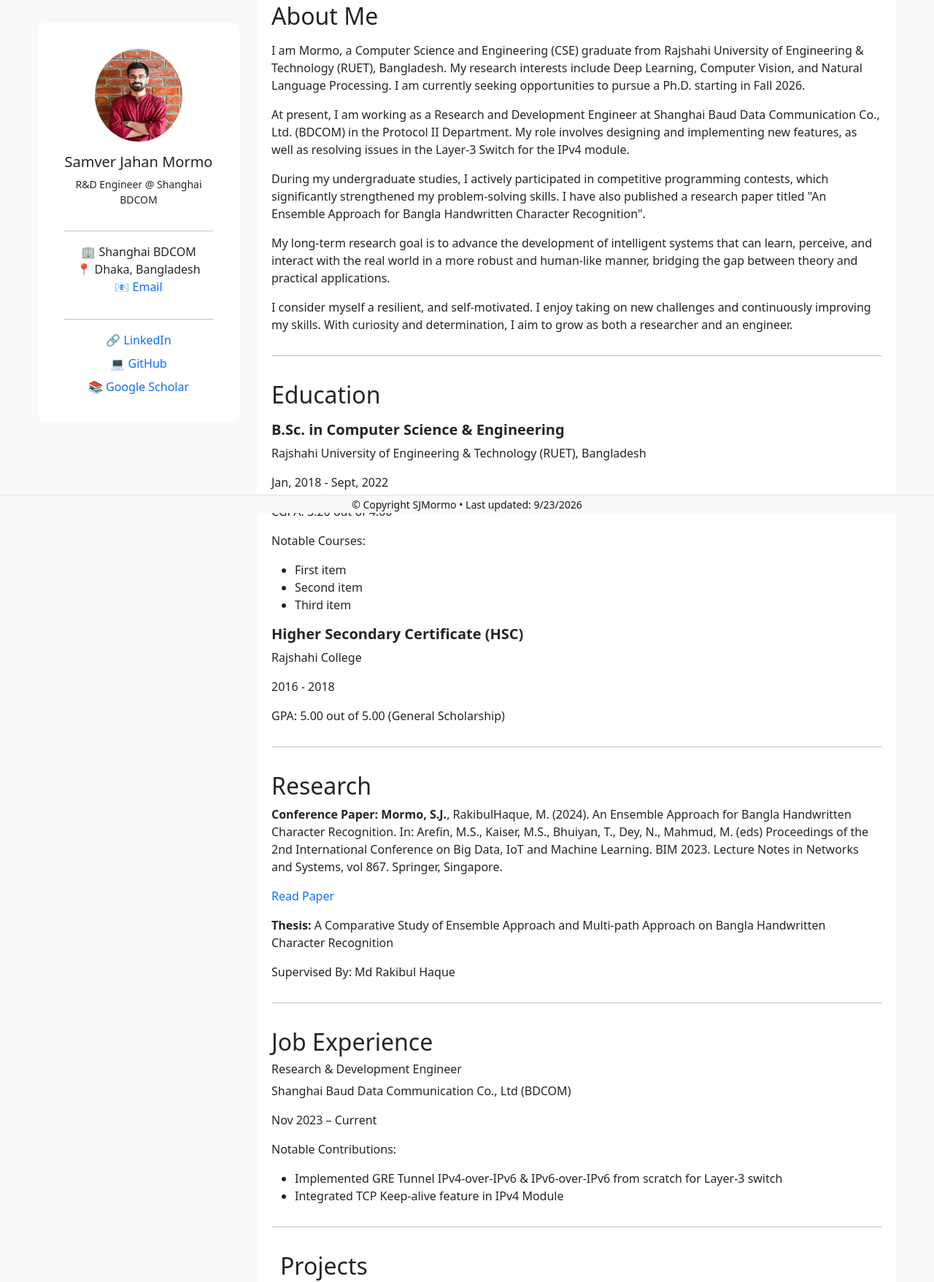
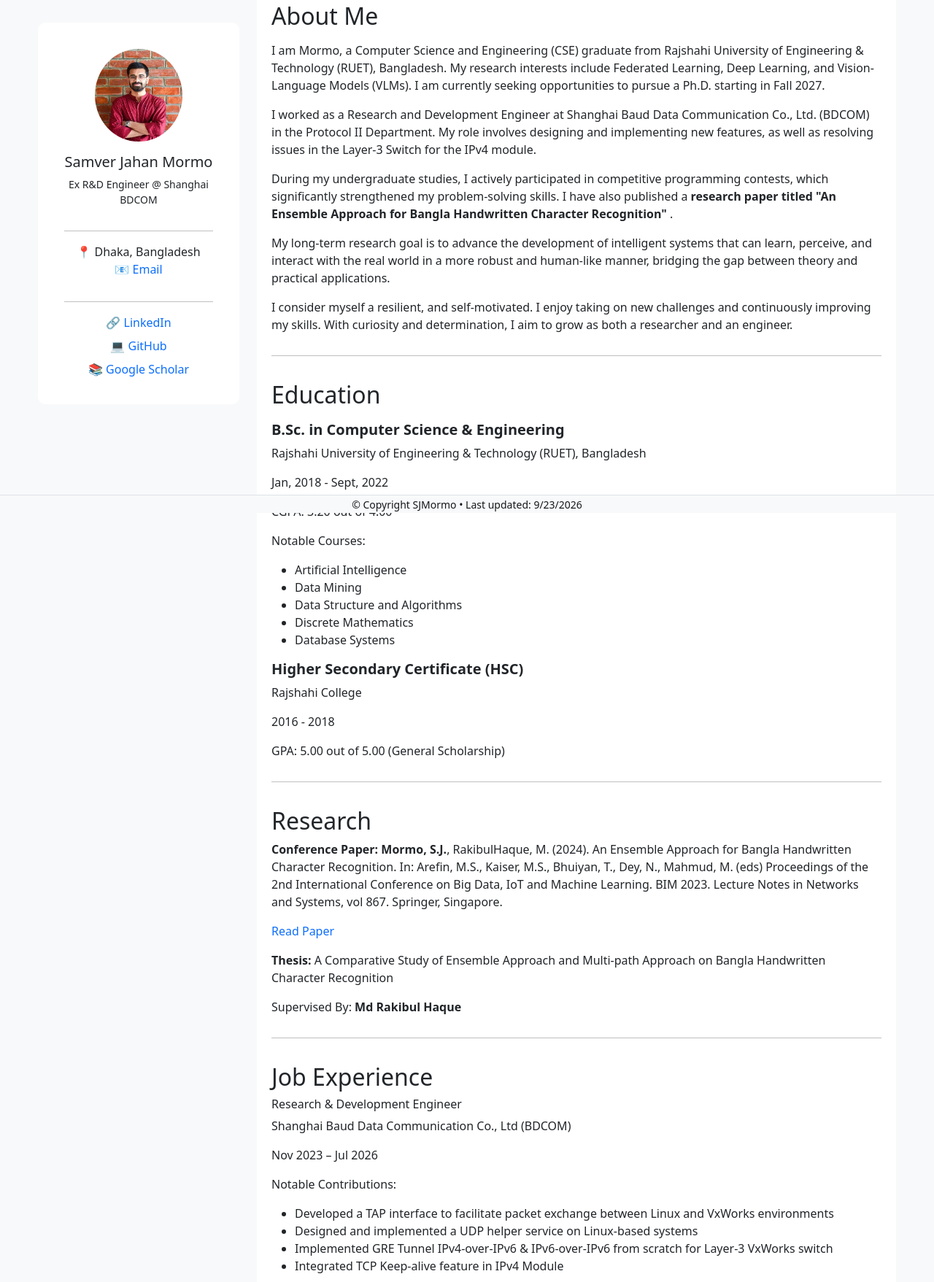
Before and after one commit to SJMormo/sjmormo.github.io, a plain HTML site: page index.html in a window 1280 px wide. Shown: the part 97-1854 px from the top of the page at 73% size. Drawn offline with nearby package versions, Linux system fonts and the light colour scheme.

Commit message:
Updated info, CV, fixed minor issues

```diff
--- a/about/about.html
+++ b/about/about.html
@@ -3,20 +3,20 @@
 
   <p>
     I am Mormo, a Computer Science and Engineering (CSE) graduate from Rajshahi University of Engineering &
-    Technology (RUET), Bangladesh. My research interests include Deep Learning, Computer Vision, and Natural
-    Language Processing. I am currently seeking opportunities to pursue a Ph.D. starting in Fall 2026.
+    Technology (RUET), Bangladesh. My research interests include Federated Learning, Deep Learning, and Vision-Language Models (VLMs).
+    I am currently seeking opportunities to pursue a Ph.D. starting in Fall 2027.
   </p>
 
   <p>
-    At present, I am working as a Research and Development Engineer at Shanghai Baud Data Communication Co.,
+    I worked as a Research and Development Engineer at Shanghai Baud Data Communication Co.,
     Ltd. (BDCOM) in the Protocol II Department. My role involves designing and implementing new features,
     as well as resolving issues in the Layer-3 Switch for the IPv4 module.
   </p>
 
   <p>
     During my undergraduate studies, I actively participated in competitive programming contests, which
-    significantly strengthened my problem-solving skills. I have also published a research paper titled
-    "An Ensemble Approach for Bangla Handwritten Character Recognition".
+    significantly strengthened my problem-solving skills. I have also published a <b>research paper titled
+    "An Ensemble Approach for Bangla Handwritten Character Recognition" </b>.
   </p>
 
   <p>
--- a/cv/cv.html
+++ b/cv/cv.html
@@ -8,7 +8,7 @@
     </p>
 
     <!-- CV Download Button -->
-    <a href="https://drive.google.com/file/d/1WVHYnxNjQRpr3iAFiDfKtrtp0S9OpRdG/view?usp=sharing"
+    <a href="https://drive.google.com/file/d/1ItQzUk6K_yE2jkvs4nN8mKla6adVfn2r/view?usp=drive_link"
       target="_blank" class="btn btn-outline-dark btn-md">Download CV</a>
   </div>
 </section>
--- a/education/education.html
+++ b/education/education.html
@@ -8,9 +8,11 @@
     <p>CGPA: 3.20 out of 4.00</p>
     <p>Notable Courses:</p>
     <ul>
-      <li>First item</li>
-      <li>Second item</li>
-      <li>Third item</li>
+      <li>Artificial Intelligence</li>
+      <li>Data Mining</li>
+      <li>Data Structure and Algorithms</li>
+      <li>Discrete Mathematics</li>
+      <li>Database Systems</li>
     </ul>
   </div>
 
--- a/index.html
+++ b/index.html
@@ -49,10 +49,10 @@
                     <div id="sidebar" class="d-flex flex-column align-items-center text-center p-3">
                         <img src="assets/images/profile.jpg" alt="Profile Picture" class="mb-3">
                         <h5>Samver Jahan Mormo</h5>
-                        <p class="small">R&D Engineer @ Shanghai BDCOM</p>
+                        <p class="small">Ex R&D Engineer @ Shanghai BDCOM</p>
                         <hr class="w-100">
                         <ul class="list-unstyled text-start w-100 align-items-center text-center">
-                            <li><strong>🏢 </strong> Shanghai BDCOM</li>
+                            <!-- <li><strong>🏢 </strong> Shanghai BDCOM</li> -->
                             <li><strong>📍 </strong> Dhaka, Bangladesh</li>
                             <li><strong>📧 </strong> <a href="mailto:sjmormo91097@gmail.com">Email</a></li>
                         </ul>
--- a/projects/projects.html
+++ b/projects/projects.html
@@ -7,7 +7,7 @@
     <div class="row align-items-center mb-5">
       <!-- Image -->
       <div class="col-md-4">
-        <img src="assets/images/Project/tftp.jpg" class="img-fluid rounded shadow-sm" alt="TFTP Project">
+        <img src="assets/images/project/tftp.jpg" class="img-fluid rounded shadow-sm" alt="TFTP Project">
       </div>
       <!-- Details -->
       <div class="col-md-8">
--- a/research/research.html
+++ b/research/research.html
@@ -13,7 +13,7 @@
   <div class="mb-3">
     <p><b>Thesis:</b> A Comparative Study of Ensemble Approach and Multi-path Approach on Bangla
       Handwritten Character Recognition</p>
-    <p>Supervised By: Md Rakibul Haque</p>
+    <p>Supervised By: <b>Md Rakibul Haque</b></p>
   </div>
 </div>
 <hr>
--- a/work/work.html
+++ b/work/work.html
@@ -3,10 +3,12 @@
   <div class="col-md-12">
         <h6>Research & Development Engineer</h6>
         <p>Shanghai Baud Data Communication Co., Ltd (BDCOM)</p>
-        <p>Nov 2023 – Current</p>
+        <p>Nov 2023 – Jul 2026</p>
         <p>Notable Contributions:</p>
         <ul>
-            <li>Implemented GRE Tunnel IPv4-over-IPv6 & IPv6-over-IPv6 from scratch for Layer-3 switch</li>
+            <li>Developed a TAP interface to facilitate packet exchange between Linux and VxWorks environments</li>
+            <li>Designed and implemented a UDP helper service on Linux-based systems</li>
+            <li>Implemented GRE Tunnel IPv4-over-IPv6 & IPv6-over-IPv6 from scratch for Layer-3 VxWorks switch</li>
             <li>Integrated TCP Keep-alive feature in IPv4 Module</li>
         </ul>
       </div>
```
